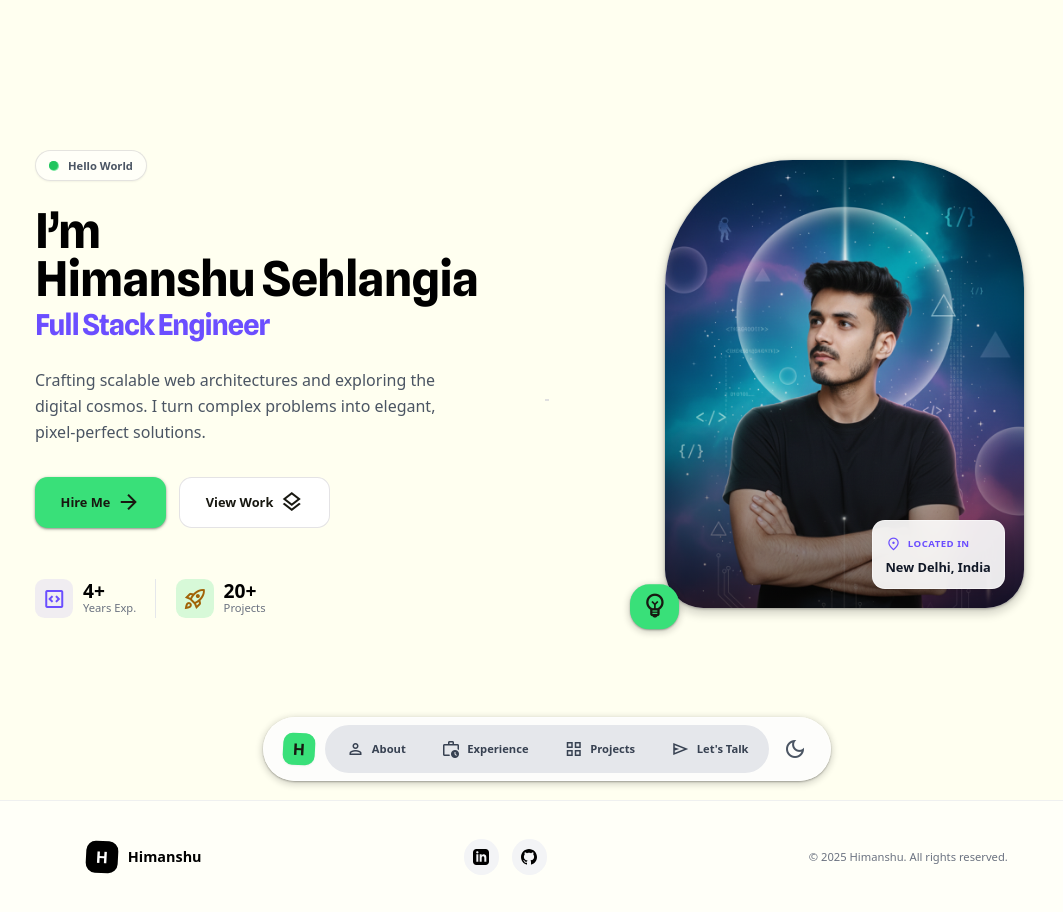
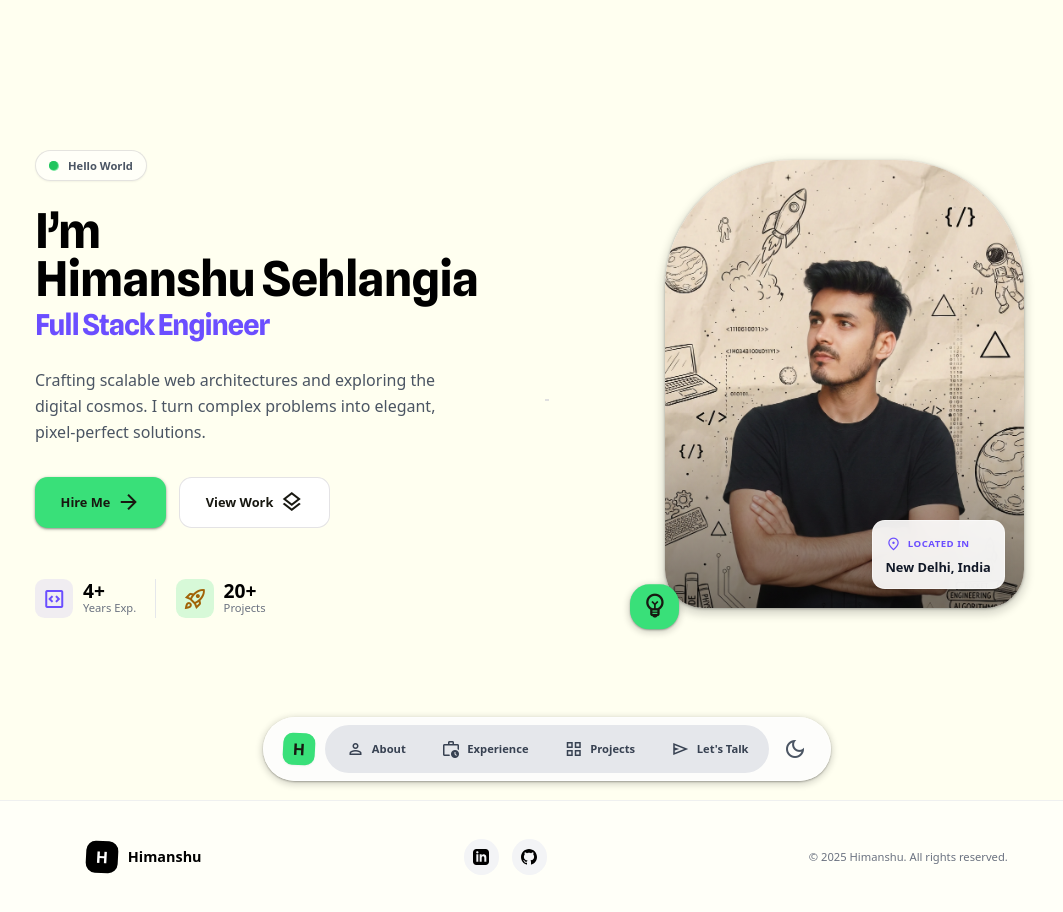
Before and after one commit to himanshu82817/portfolio, an Angular app: page / in a window 1280 px wide. Shown: the top 912 px of the page, without its empty margins (93-1156 px from the left). Built offline with nearby package versions, Linux system fonts and the light colour scheme.

Commit message:
profile updated

```diff
--- a/src/app/features/portfolio/components/hero/hero.component.html
+++ b/src/app/features/portfolio/components/hero/hero.component.html
@@ -10,7 +10,7 @@
                 class="relative w-full max-w-md aspect-[4/5] rounded-t-[10rem] rounded-b-[3rem] overflow-hidden shadow-elevation-3 hover:scale-[1.02] transition-transform duration-500 group bg-surface-elevated">
                 <div class="absolute inset-0 bg-gradient-to-t from-black/50 via-transparent to-transparent z-10"></div>
                 <img alt="Himanshu" class="w-full h-full object-cover"
-                    data-alt="Portrait of Himanshu looking confident with a slight smile" src="/profile.png" />
+                    data-alt="Portrait of Himanshu looking confident with a slight smile" src="/profile.webp" />
                 <div
                     class="absolute bottom-6 right-6 z-20 bg-white/90 backdrop-blur-md p-4 rounded-2xl shadow-lg border border-white/50 max-w-[180px]">
                     <div class="flex items-center gap-2 text-tertiary mb-1">
```
Also changed, not shown: public/profile.png (deleted), public/profile.webp (added).
